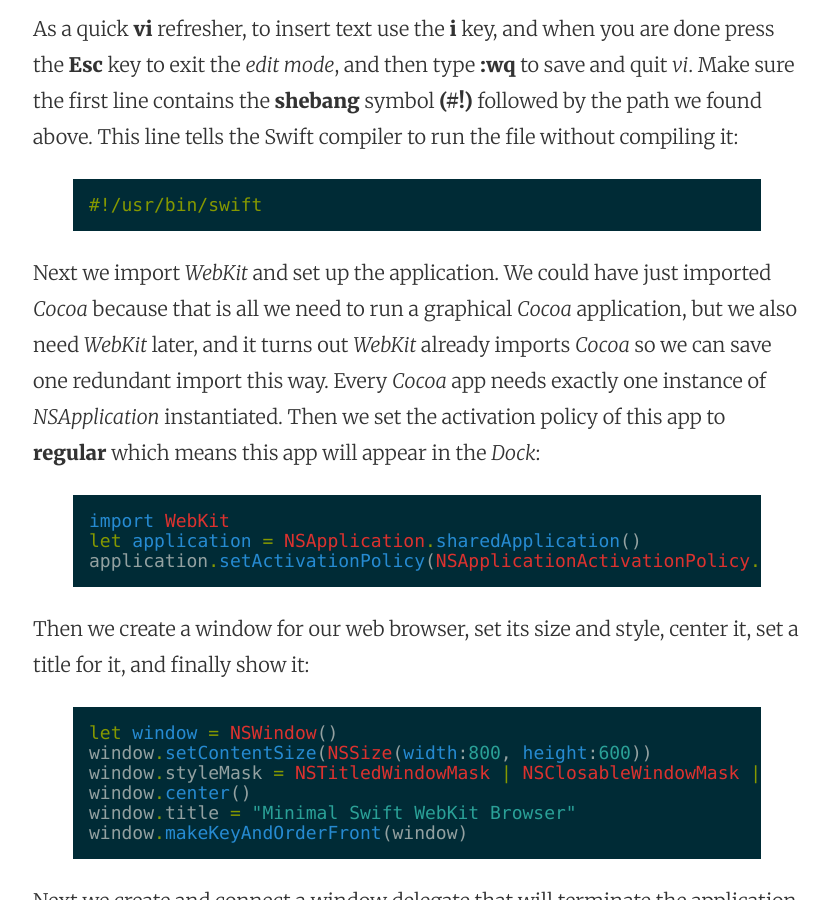
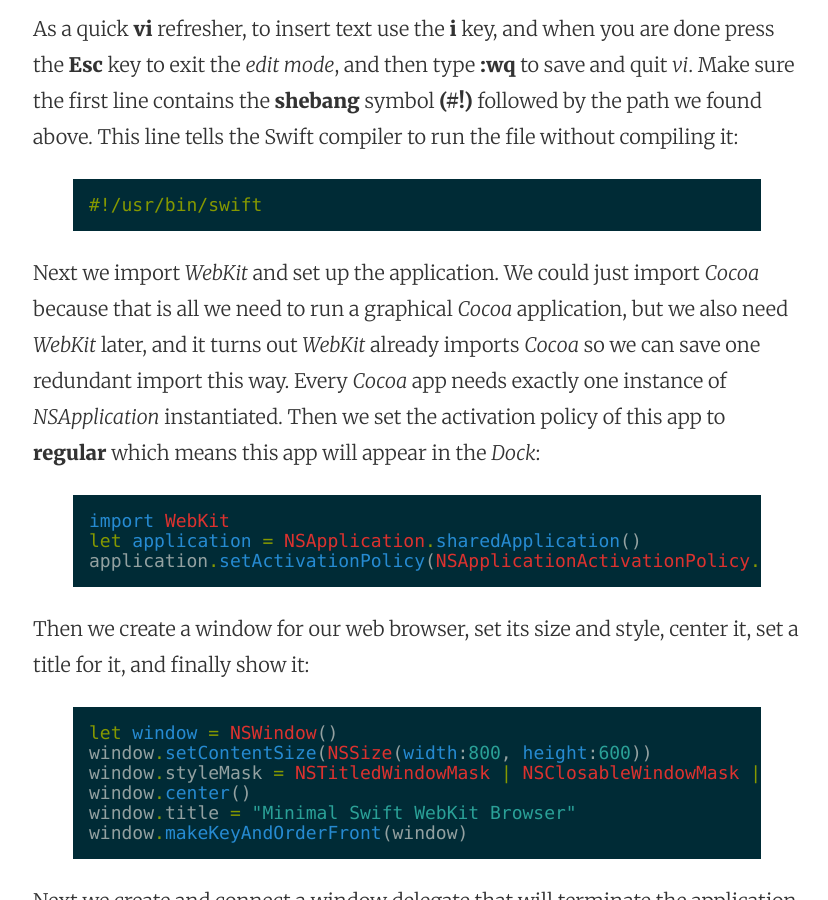
Before and after one commit to mhorga/mhorga.github.io, a Jekyll site: the page built from _posts/2015-07-25-cocoa-programming-in-the-terminal-with-swift-2.markdown, in a window 1280 px wide and 900 px high, scrolled down 1080 px. Shown: the whole window, without its empty margins (223-1051 px from the left). Built offline with Jekyll 4.4.1, drawn with Linux system fonts in a browser that asks for light colours.

Commit message:
Post update: Cocoa programming in the terminal with Swift 2

```diff
--- a/_posts/2015-07-25-cocoa-programming-in-the-terminal-with-swift-2.markdown
+++ b/_posts/2015-07-25-cocoa-programming-in-the-terminal-with-swift-2.markdown
@@ -25,7 +25,7 @@ As a quick __vi__ refresher, to insert text use the __i__ key, and when you are
 #!/usr/bin/swift
 {% endhighlight %}
 
-Next we import _WebKit_ and set up the application. We could have just imported _Cocoa_ because that is all we need to run a graphical _Cocoa_ application, but we also need _WebKit_ later, and it turns out _WebKit_ already imports _Cocoa_ so we can save one redundant import this way. Every _Cocoa_ app needs exactly one instance of _NSApplication_ instantiated. Then we set the activation policy of this app to __regular__ which means this app will appear in the _Dock_:
+Next we import _WebKit_ and set up the application. We could just import _Cocoa_ because that is all we need to run a graphical _Cocoa_ application, but we also need _WebKit_ later, and it turns out _WebKit_ already imports _Cocoa_ so we can save one redundant import this way. Every _Cocoa_ app needs exactly one instance of _NSApplication_ instantiated. Then we set the activation policy of this app to __regular__ which means this app will appear in the _Dock_:
 
 {% highlight swift %}
 import WebKit
```
